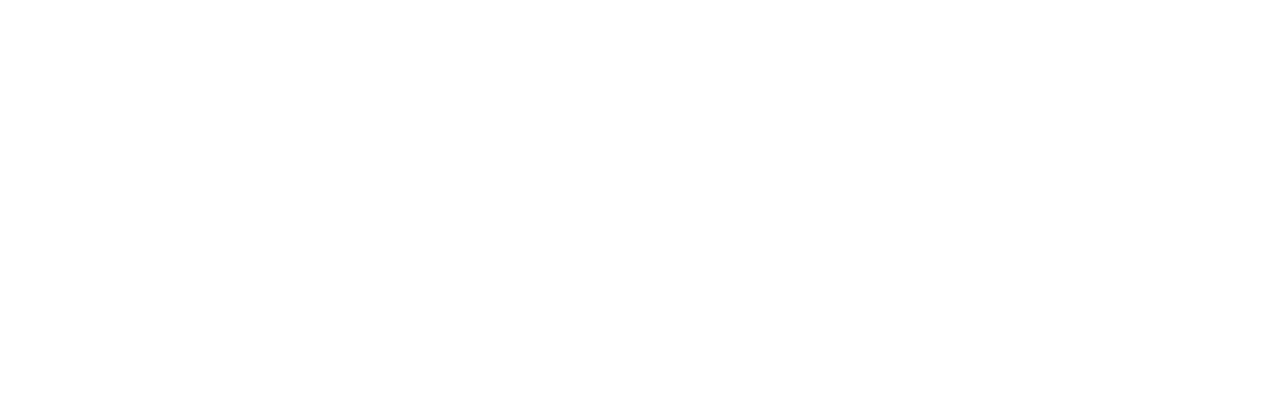
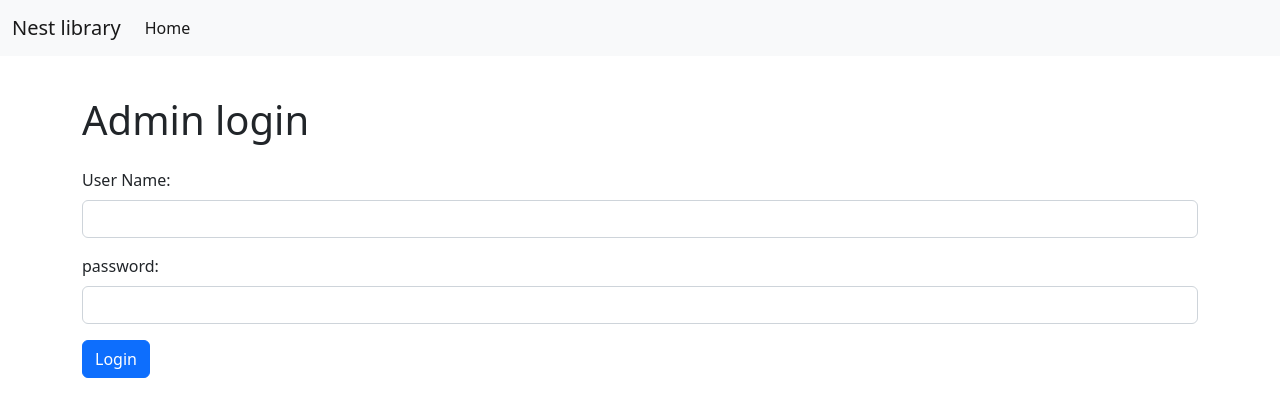
Before and after one commit to krishnanunnijp/library-management, a plain HTML site: page inedx.html in a window 1280 px wide. Drawn offline with nearby package versions, Linux system fonts and the light colour scheme.

Commit message:
index added

```diff
--- a/inedx.html
+++ b/inedx.html
@@ -9,6 +9,43 @@
 <link href="https://cdn.jsdelivr.net/npm/bootstrap@5.2.3/dist/css/bootstrap.min.css" rel="stylesheet" integrity="sha384-rbsA2VBKQhggwzxH7pPCaAqO46MgnOM80zW1RWuH61DGLwZJEdK2Kadq2F9CUG65" crossorigin="anonymous">
 </head>
 <body>
+    <nav class="navbar navbar-expand-lg bg-light">
+        <div class="container-fluid">
+          <a class="navbar-brand" href="#">Nest library</a>
+          <button class="navbar-toggler" type="button" data-bs-toggle="collapse" data-bs-target="#navbarNav" aria-controls="navbarNav" aria-expanded="false" aria-label="Toggle navigation">
+            <span class="navbar-toggler-icon"></span>
+          </button>
+          <div class="collapse navbar-collapse" id="navbarNav">
+            <ul class="navbar-nav">
+              <li class="nav-item">
+                <a class="nav-link active" aria-current="page" href="inedx.html">Home</a>
+              </li>
+            </ul>
+          </div>
+        </div>
+      </nav>
+    <div class="container">
+        <div class="row">
+            <div class="col col-12 col-sm-12 col-md-12 col-lg-12 col-xl-12 col-xxl-12">
+                <div class="row g-3 mt-4">
+                    <div class="col-12 col-sm-12 col-md-12 col-lg-12 col-xl-12 col-xxl-12">
+                        <h1> Admin login</h1>
+                    </div>
+                    <div class="col-12 col-sm-12 col-md-12 col-lg-12 col-xl-12 col-xxl-12">
+                        <label for="username" class="form-label">User Name:</label>
+                        <input type="text" class="form-control">
+                    </div>
+                    <div class="col-12 col-sm-12 col-md-12 col-lg-12 col-xl-12 col-xxl-12">
+                        <label for="password" class="form-label">password:</label>
+                        <input type="password" class="form-control">
+                    </div>
+                    <div class="col-12 col-sm-12 col-md-12 col-lg-12 col-xl-12 col-xxl-12">
+                        <button class="btn btn-primary">Login</button>
+                    </div>
+                </div>
+            </div>
+        </div>
+    </div>
 
     <!-- JavaScript Bundle with Popper -->
 <script src="https://cdn.jsdelivr.net/npm/bootstrap@5.2.3/dist/js/bootstrap.bundle.min.js" integrity="sha384-kenU1KFdBIe4zVF0s0G1M5b4hcpxyD9F7jL+jjXkk+Q2h455rYXK/7HAuoJl+0I4" crossorigin="anonymous"></script>
```
